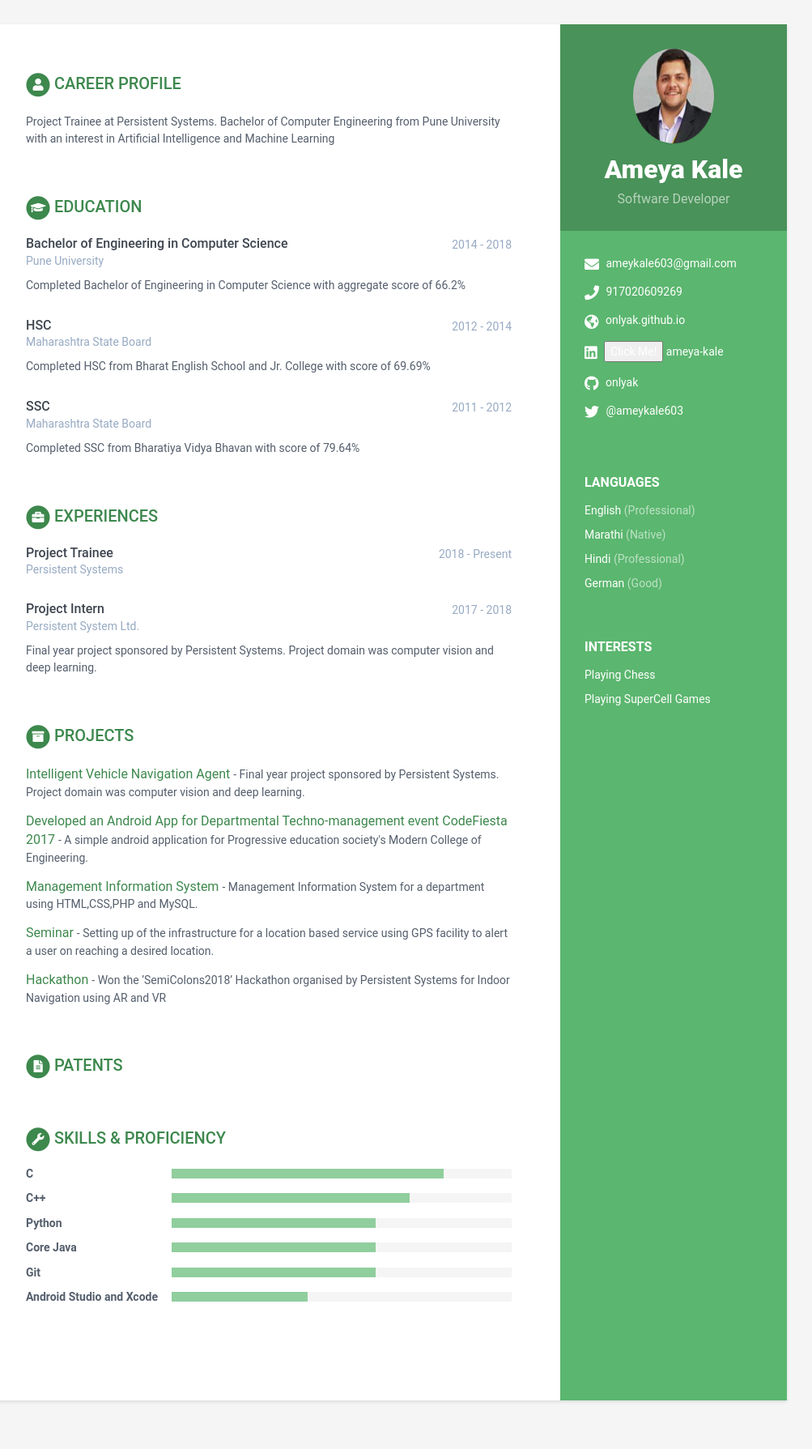
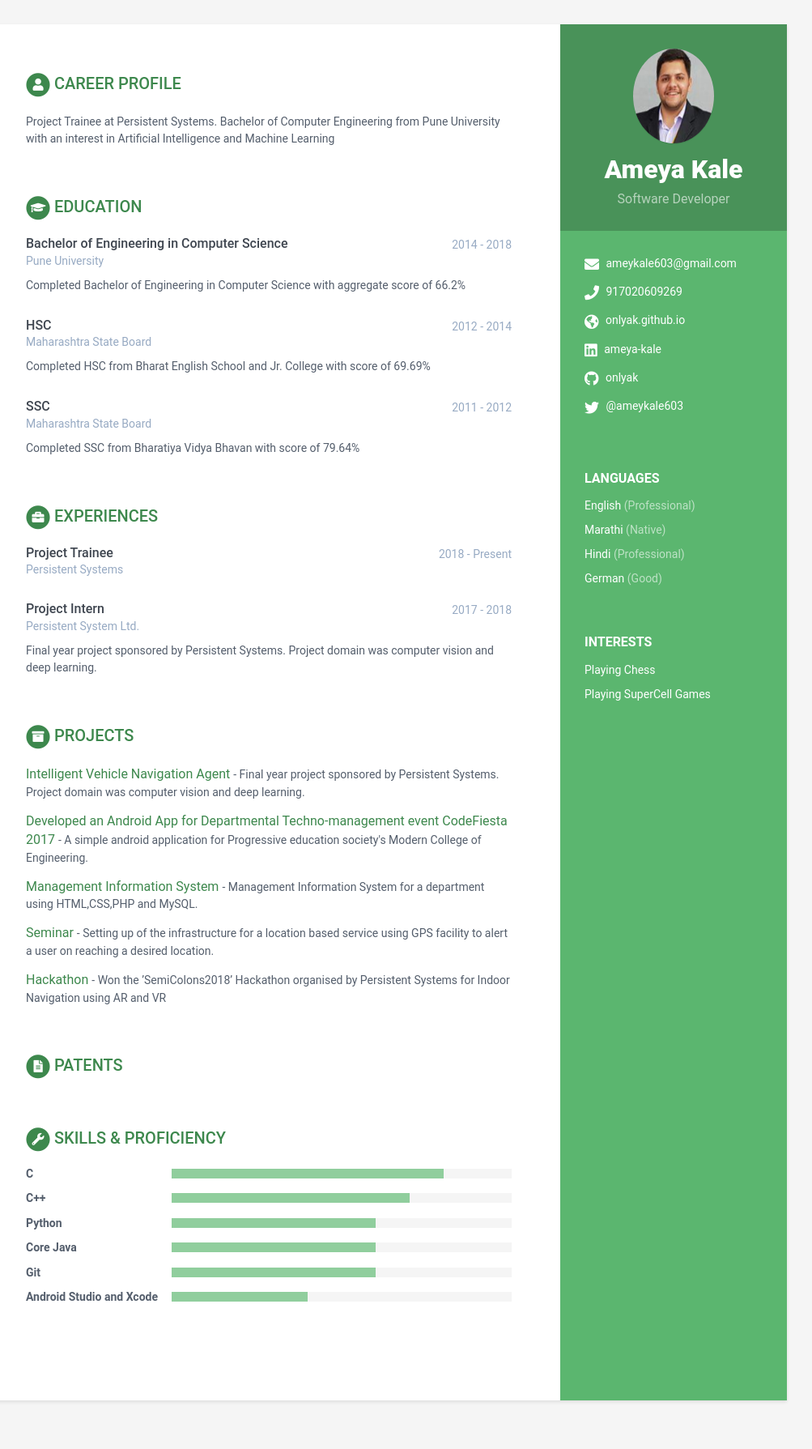
Before and after one commit to ameyakale603/online-cv, a Jekyll site: the page built from index.html, in a window 1280 px wide. Shown: the whole page at 81% size, without its empty margins (168-1171 px from the left). Built offline with Jekyll 4.4.1, drawn with Linux system fonts in a browser that asks for light colours.

Commit message:
Update contact.html

```diff
--- a/_includes/contact.html
+++ b/_includes/contact.html
@@ -21,7 +21,6 @@
 
     {% if sidebar.linkedin %}
     <li class="linkedin"><i class="fab fa-linkedin"></i>
-            <button type="button" onclick="alert('Hello world!')">Click Me!</button>
       <a href="https://linkedin.com/in/{{ sidebar.linkedin }}-592672126" target="_blank">{{ sidebar.linkedin }}</a>
     </li>
     {% endif %}
```
